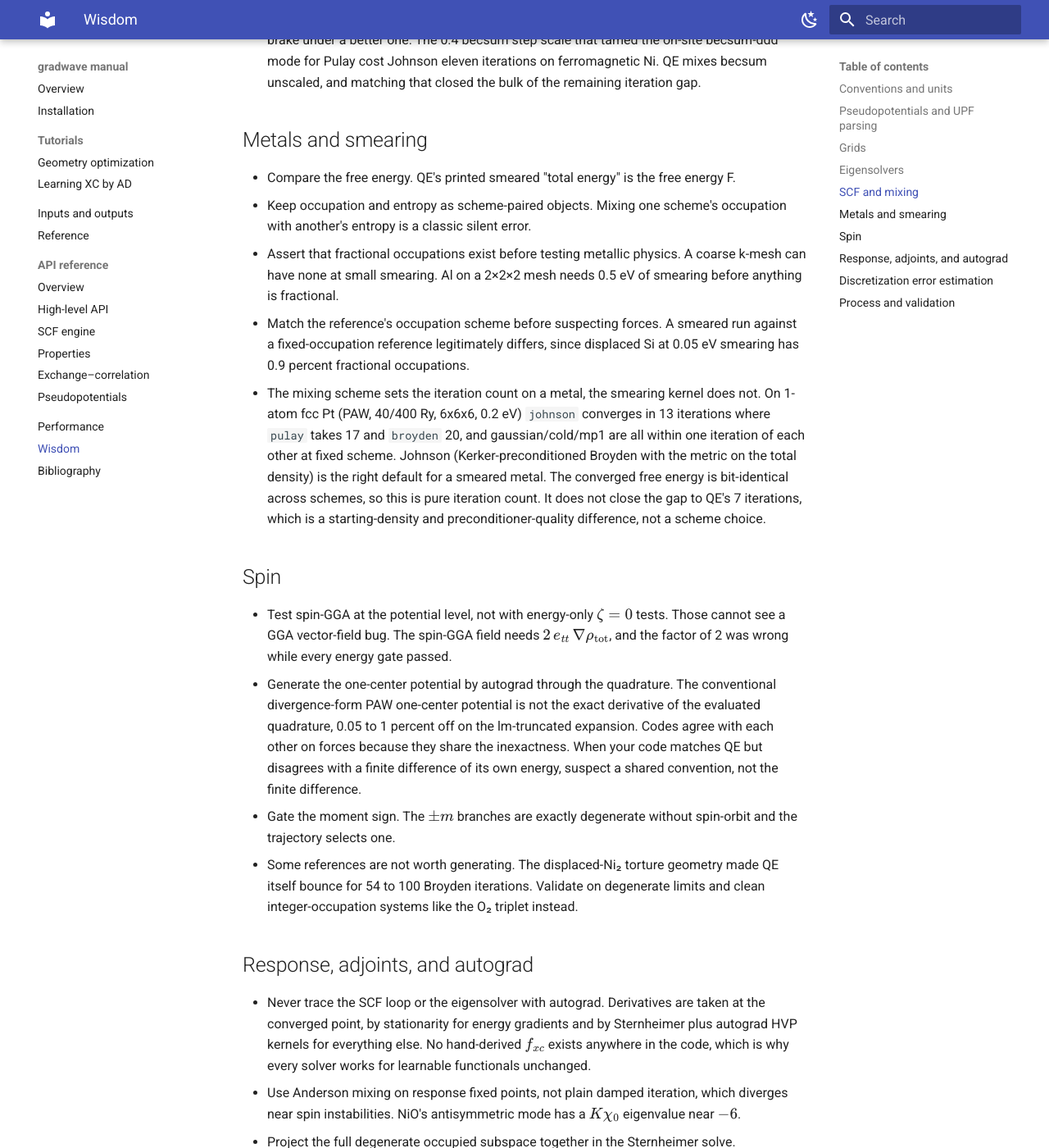
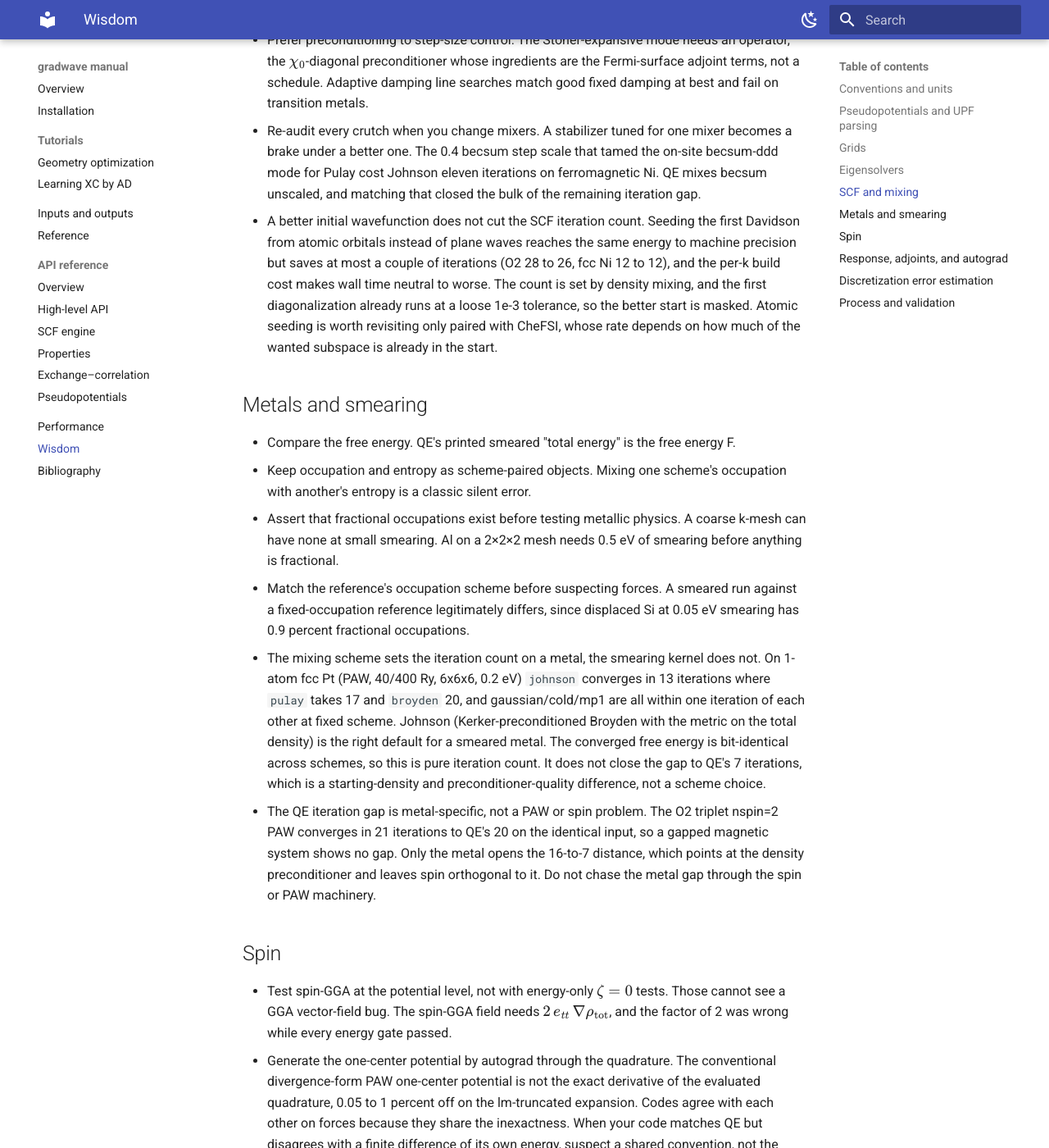
Before and after one commit to wladerer/gradwave, an MkDocs documentation site: the page built from docs/manual/wisdom.md, in a window 1280 px wide and 1400 px high, scrolled down 3795 px. Shown: the whole window at 82% size. Built offline with MkDocs 1.6.1 and Material for MkDocs 9.7.7, drawn with Linux system fonts in a browser that asks for light colours; some of the changed text lies outside the part shown.

Commit message:
wisdom: record tonight's eigensolver, metal-gap, and seeding lessons
Three hard-won rules from this session:
- Eigensolvers: the batched overlap guard needs no condition-number check;
  cholesky_ex info>0 catches the non-PD overlap before it goes near-singular
  (measured: cond stayed below 1e8 while the factorization failed at low-cutoff
  Si PAW), so the per-round linalg.cond SVD was pure cost.
- Metals: the QE iteration gap is metal-specific, not PAW or spin. O2 triplet
  nspin=2 PAW converges 21 to QE's 20, so only the metal opens the 16-to-7 gap.
- SCF: a better initial wavefunction does not cut the iteration count. Atomic-
  orbital seeding reaches the same energy but saves at most a couple iterations
  and costs per-k build time, because the count is mixing-bound and the first
  diagonalization is already loose.

Co-Authored-By: Claude Opus 4.8 (1M context) <noreply@anthropic.com>

```diff
--- a/docs/manual/wisdom.md
+++ b/docs/manual/wisdom.md
@@ -96,6 +96,11 @@ defect, which the [Performance](performance.md) page works through in full.
   cutoff, and QE errors identically. The batched solver must mirror the per-k path's
   drop-oldest conditioning guard, whose Cholesky failures are silently caught, and never
   contract to the contaminated Ritz block.
+- Do not add a condition-number check to that guard. The `cholesky_ex` info flag already
+  catches the non-PD overlap that produces the below-minimum Ritz values, and it fires
+  before a still-PD overlap ever gets near-singular. Probing low-cutoff Si PAW (8 to 12
+  Ry), the overlap condition number stayed below 1e8 while the factorization failure
+  triggered, so a per-round `linalg.cond` SVD never fired independently and was pure cost.
 - Build the preconditioner from positive band kinetic expectations. Eigenvalues go
   negative below the Fermi level, the clamp makes near-zero rows, and rank-safety jitter
   then replaces physical rows with noise.
@@ -149,6 +154,13 @@ defect, which the [Performance](performance.md) page works through in full.
   a brake under a better one. The 0.4 becsum step scale that tamed the on-site
   becsum-ddd mode for Pulay cost Johnson eleven iterations on ferromagnetic Ni. QE mixes
   becsum unscaled, and matching that closed the bulk of the remaining iteration gap.
+- A better initial wavefunction does not cut the SCF iteration count. Seeding the first
+  Davidson from atomic orbitals instead of plane waves reaches the same energy to machine
+  precision but saves at most a couple of iterations (O2 28 to 26, fcc Ni 12 to 12), and
+  the per-k build cost makes wall time neutral to worse. The count is set by density
+  mixing, and the first diagonalization already runs at a loose 1e-3 tolerance, so the
+  better start is masked. Atomic seeding is worth revisiting only paired with CheFSI,
+  whose rate depends on how much of the wanted subspace is already in the start.
 
 ## Metals and smearing
 
@@ -169,6 +181,11 @@ defect, which the [Performance](performance.md) page works through in full.
   converged free energy is bit-identical across schemes, so this is pure iteration
   count. It does not close the gap to QE's 7 iterations, which is a starting-density and
   preconditioner-quality difference, not a scheme choice.
+- The QE iteration gap is metal-specific, not a PAW or spin problem. The O2 triplet
+  nspin=2 PAW converges in 21 iterations to QE's 20 on the identical input, so a gapped
+  magnetic system shows no gap. Only the metal opens the 16-to-7 distance, which points
+  at the density preconditioner and leaves spin orthogonal to it. Do not chase the metal
+  gap through the spin or PAW machinery.
 
 ## Spin
 
```
